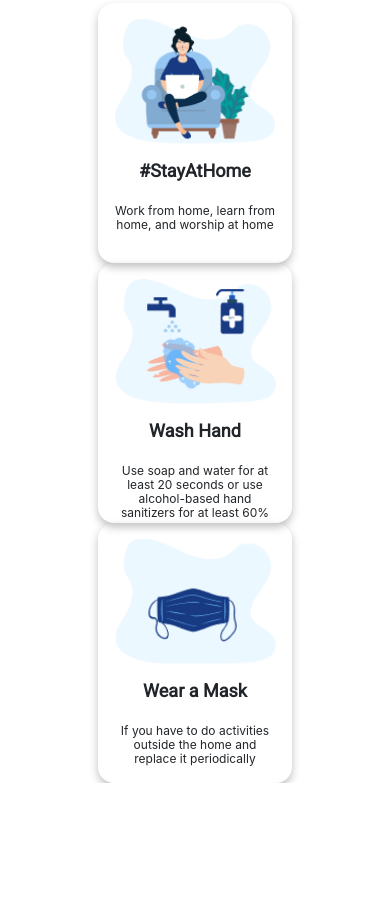
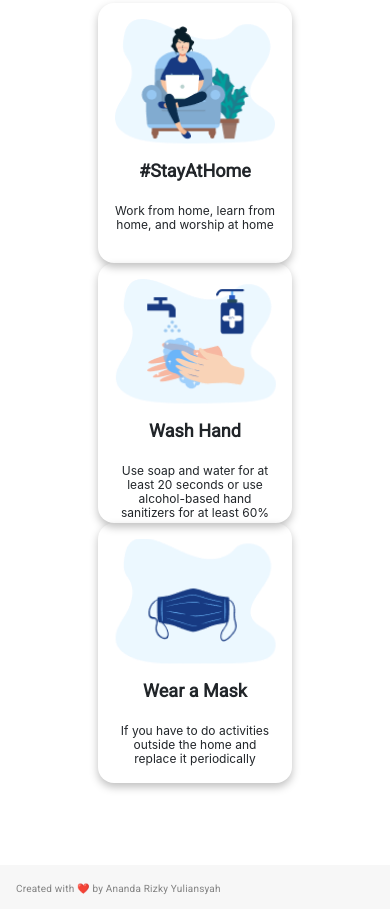
Before and after one commit to Aryaashari/pyp-tugas1.github.io, a plain HTML site: page index.html in a window 390 px wide. Shown: the part 1035-1944 px from the top of the page. Before the commit the page ends 1818 px from the top, so only its background shows below. Drawn offline with Linux system fonts and the light colour scheme.

Commit message:
mengubah isi file

```diff
--- a/css/style.css
+++ b/css/style.css
@@ -113,6 +113,23 @@
     margin-bottom: 23px;
 }
 
+/* Footer */
+.footer {
+    background-color: #F7F7F7;
+    padding: 24px;
+    width: 100%;
+    height: 64px;
+    margin-top: 201px;
+}
+
+.footer p {
+    font-family: 'Roboto', sans-serif;
+    font-style: normal;
+    font-weight: normal;
+    font-size: 14px;
+    letter-spacing: 0.02em;
+    color: #828282;
+}
 
 
 /* Responsive */
@@ -164,4 +181,16 @@
         font-size: 12px;
     }
 
+    /* Footer */
+    .footer {
+        height: 44px;
+        background-color: #F7F7F7;
+        padding: 16px;
+        margin-top: 82px;
+    }
+
+    .footer p {
+        font-size: 10px;
+    }
+
  }
--- a/index.html
+++ b/index.html
@@ -88,6 +88,9 @@
     <!-- End Card -->
 
     <!-- Start Footer -->
+    <div class="footer">
+        <p>Created with ❤️ by Ananda Rizky Yuliansyah</p>
+    </div>
     <!-- End Footer -->
 
 <script src="js/jquery-3.4.1.min.js"></script>
```
